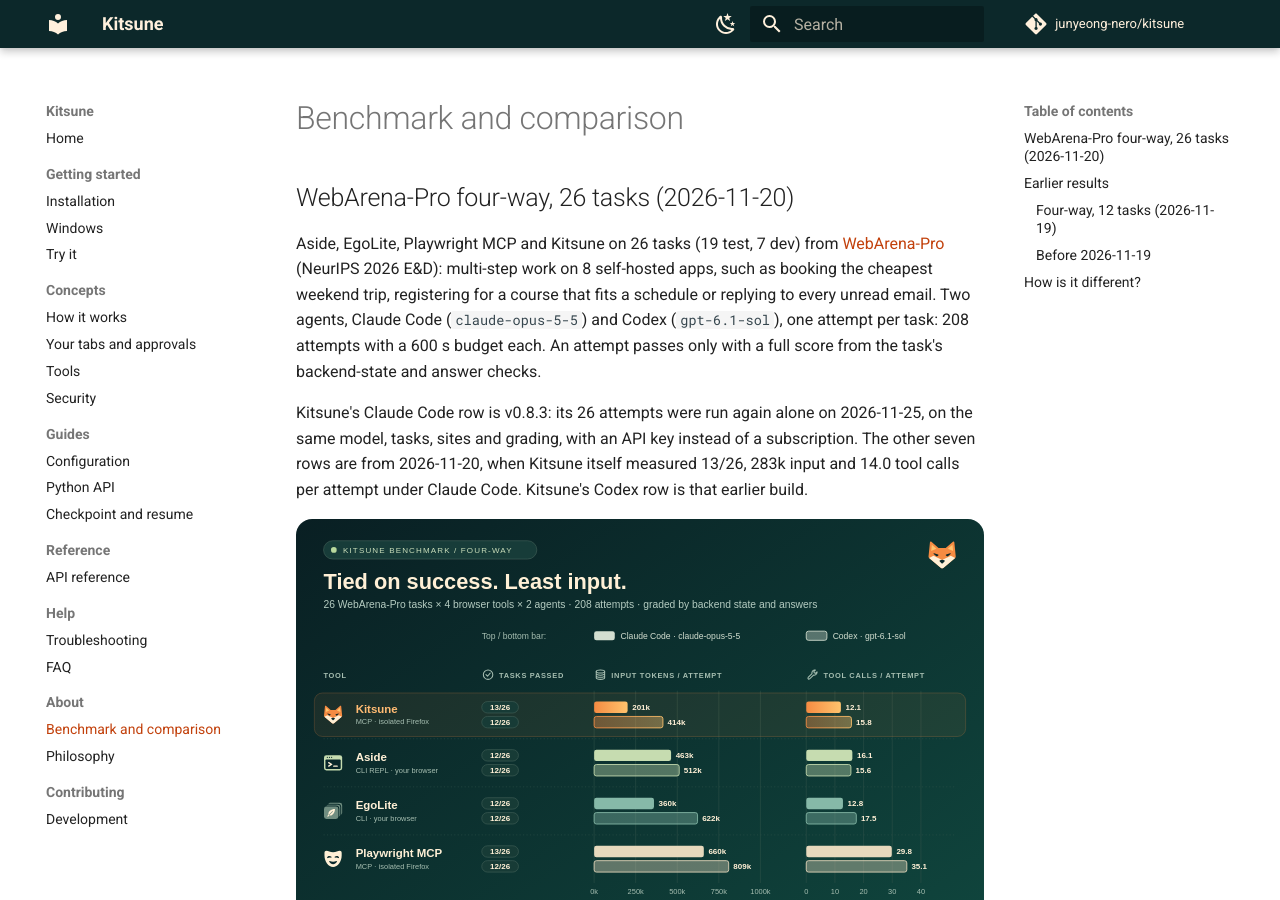
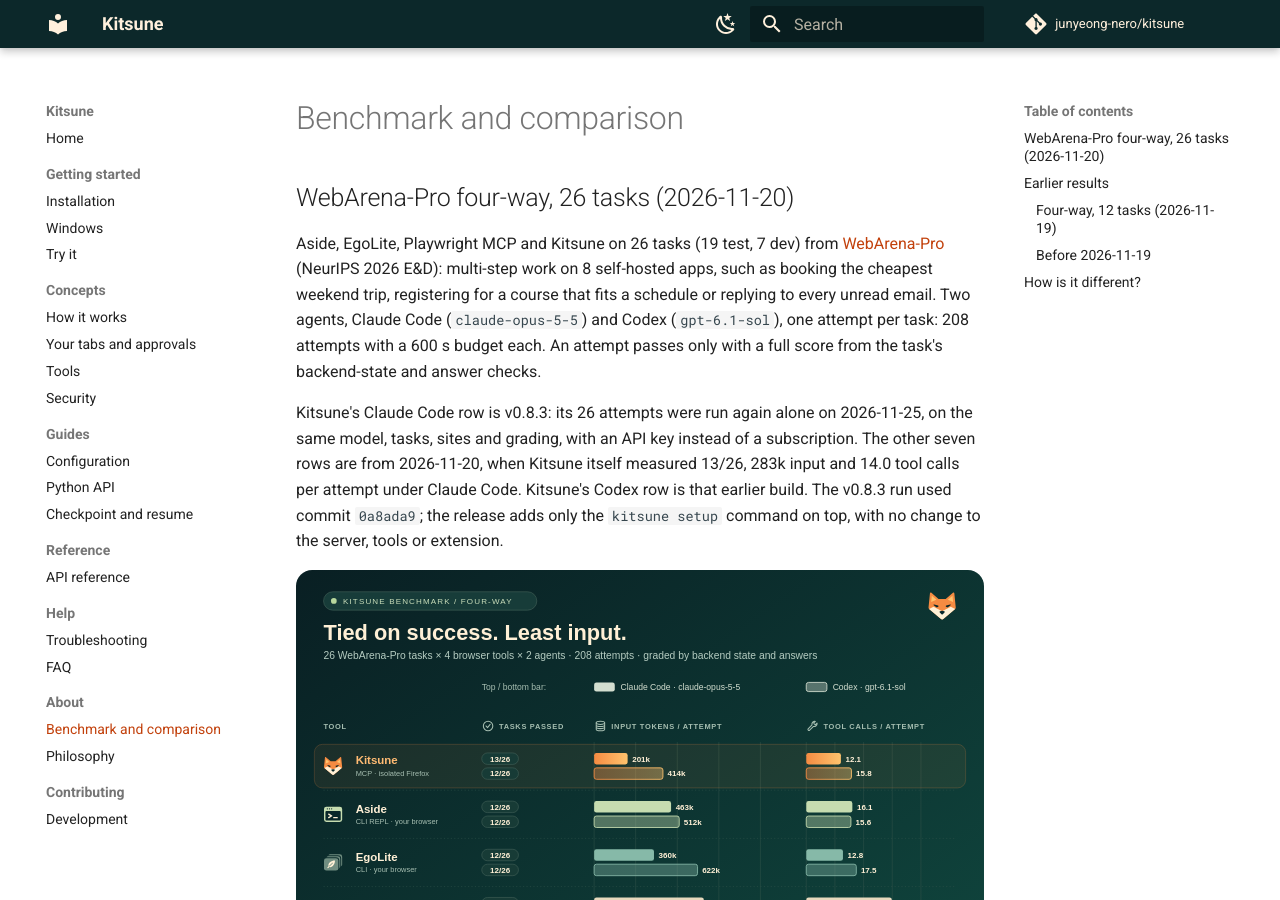
Before and after one commit to junyeong-nero/kitsune, an MkDocs documentation site: the page built from docs/benchmark.md, in a window 1280 px wide and 900 px high. Built offline with MkDocs 1.6.1 and Material for MkDocs 9.7.7, drawn with Linux system fonts in a browser that asks for light colours; comment, search, counter and statistics services are not loaded.

Commit message:
docs(benchmark): name the commit the v0.8.3 row was measured on

```diff
--- a/docs/benchmark.md
+++ b/docs/benchmark.md
@@ -11,7 +11,8 @@ Two agents, Claude Code (`claude-opus-5-5`) and Codex (`gpt-6.1-sol`), one attem
 Kitsune's Claude Code row is v0.8.3: its 26 attempts were run again alone on 2026-11-25, on the same model, tasks,
 sites and grading, with an API key instead of a subscription. The other seven rows are from 2026-11-20, when Kitsune
 itself measured 13/26, 283k input and 14.0 tool calls per attempt under Claude Code. Kitsune's Codex row is that
-earlier build.
+earlier build. The v0.8.3 run used commit `0a8ada9`; the release adds only the `kitsune setup` command on top, with
+no change to the server, tools or extension.
 
 ![Four-way benchmark, 26 WebArena-Pro tasks, 208 attempts. Passed, Claude Code / Codex: Kitsune 13/26 and 12/26; Playwright MCP 13/26 and 12/26; Aside 12/26 and 12/26; EgoLite 12/26 and 12/26. Mean input tokens per attempt: Kitsune 201k / 414k; Aside 463k / 512k; EgoLite 360k / 622k; Playwright MCP 660k / 809k. Mean tool calls: Kitsune 12.1 / 15.8; Aside 16.1 / 15.6; EgoLite 12.8 / 17.5; Playwright MCP 29.8 / 35.1.](https://raw.githubusercontent.com/junyeong-nero/kitsune/main/assets/benchmark-webarena-pro.svg)
 
```
